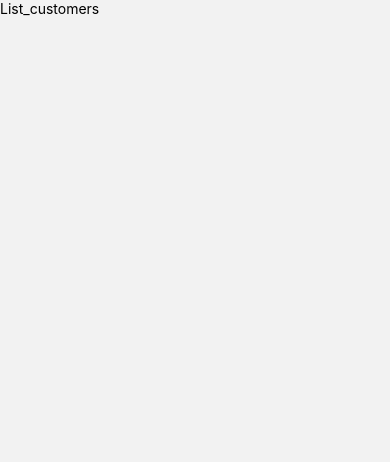
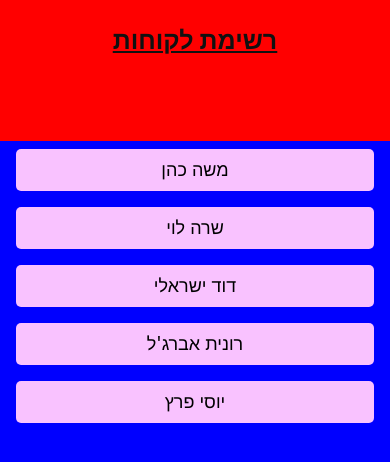
Before and after one commit to ShaharMizrachi/Order-Management-mobileApp, a React Native app: screen /List_customers in a window 390 px wide. Shown: the top 462 px of the page. Built offline with nearby package versions, Linux system fonts and the light colour scheme.

Commit message:
list customer start page

```diff
--- a/App.tsx
+++ b/App.tsx
@@ -19,6 +19,7 @@ import List_customers from './src/screens/List_customers';
 
 
 const App = (): React.JSX.Element => {
+
 
   const Stack = createNativeStackNavigator();
 
--- a/src/screens/List_customers.tsx
+++ b/src/screens/List_customers.tsx
@@ -1,10 +1,89 @@
-import React from 'react'
-import { Text, View } from 'react-native'
+import React, { useEffect } from 'react'
+import { FlatList, StyleSheet, Text, View } from 'react-native'
+import He from '../components/locales/He';
+import System_Button from '../components/ui/System_Button';
+import { useSelector } from 'react-redux';
+import { RootState } from '../redux/store';
 
 const List_customers = () => {
+
+
+
+    const allCustomers = useSelector((state: RootState) => state.customers.allCustomers)
+
+
+
+    useEffect(() => {
+        console.log('====================================');
+        console.log(allCustomers);
+        console.log('====================================');
+    }, [])
+
+
+
+
     return (
-        <View><Text>List_customers</Text></View>
-    )
+        <View style={styles.pageContainer}>
+            <View style={styles.titleMainView}>
+                <Text style={styles.title_text} >{He.coustomers_list}</Text>
+            </View>
+            <View style={styles.listContainer}>
+                <FlatList
+
+                    data={allCustomers}
+                    renderItem={({ item }) => (
+                        <View style={styles.customerContainer} >
+                            <Text style={styles.customerText}>{item.name}</Text>
+                        </View>
+                    )}
+                    keyExtractor={(item) => item.id.toString()}
+                />
+            </View>
+
+
+        </View>
+    );
 }
 
 export default List_customers
+
+
+
+const styles = StyleSheet.create({
+    pageContainer: {
+        flex: 1,
+        backgroundColor: "#FFFFFF",
+        minHeight: "100%"
+    },
+
+    titleMainView: {
+        display: 'flex',
+        flex: 1,
+        backgroundColor: "red"
+    },
+    title_text: {
+        fontSize: 25,
+        fontWeight: 'bold',
+        color: '#111111',
+        overflow: 'hidden',
+        textAlign: 'center',
+        marginTop: 25,
+        textDecorationLine: 'underline'
+    },
+    listContainer: {
+        display: 'flex',
+        backgroundColor: "blue",
+        flex: 5,
+    },
+    customerContainer: {
+        padding: 10,
+        marginVertical: 8,
+        marginHorizontal: 16,
+        backgroundColor: '#f9c2ff',
+        borderRadius: 5,
+    },
+    customerText: {
+        textAlign: 'center',
+        fontSize: 18,
+    },
+});
--- a/src/screens/main.tsx
+++ b/src/screens/main.tsx
@@ -18,6 +18,41 @@ type MainScreenNavigationProp = StackNavigationProp<RootStackParamList>;
 const Main: React.FC = ({ }) => {
 
 
+    /////////////////////////////////////////////
+
+    const allProducts = useSelector((state: RootState) => state.products.allProducts);
+    const allCustomers = useSelector((state: RootState) => state.customers.allCustomers)
+    const dispatch = useDispatch();
+
+
+
+    useEffect(() => {
+        dispatch(setAllProducts([
+            { id: 1, name: He.apple },
+            { id: 2, name: He.banana },
+            { id: 3, name: He.strawberry },
+            { id: 4, name: He.grapes },
+            { id: 5, name: He.orange },
+            { id: 6, name: He.pineapple },
+            { id: 7, name: He.mango },
+            { id: 8, name: He.watermelon },
+            { id: 9, name: He.melon },
+            { id: 10, name: He.plum }
+        ]));
+
+        dispatch(setAllCustomers([
+            { id: 1, name: He.customer1.name, address: He.customer1.address },
+            { id: 2, name: He.customer2.name, address: He.customer2.address },
+            { id: 3, name: He.customer3.name, address: He.customer3.address },
+            { id: 4, name: He.customer4.name, address: He.customer4.address },
+            { id: 5, name: He.customer5.name, address: He.customer5.address }
+        ]))
+
+    }, [dispatch]);
+
+    ////////////////////////////////
+
+
     const navigation = useNavigation<MainScreenNavigationProp>();
 
     const test = () => {
@@ -29,10 +64,6 @@ const Main: React.FC = ({ }) => {
 
 
     const customers_products_page = (screen_requested: string) => {
-        console.log('====================================');
-        console.log("screen_requested:", screen_requested);
-        console.log('====================================');
-
         if (screen_requested == 'products') {
             navigation.navigate('List_products');
         } else if (screen_requested == 'customers') {
```
